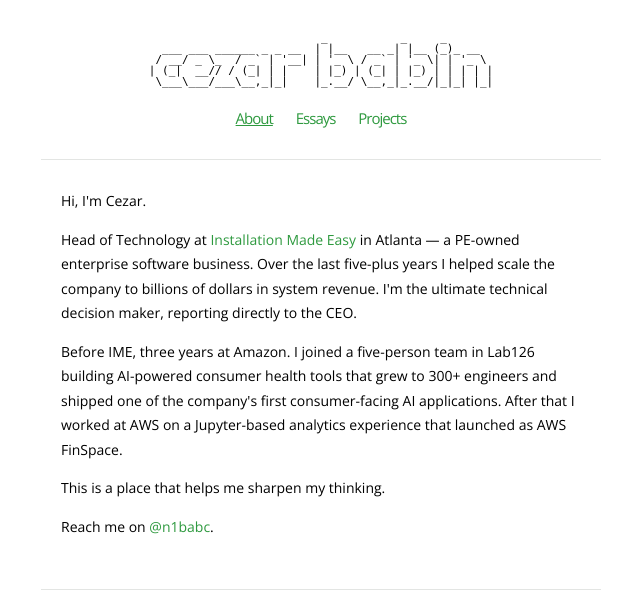
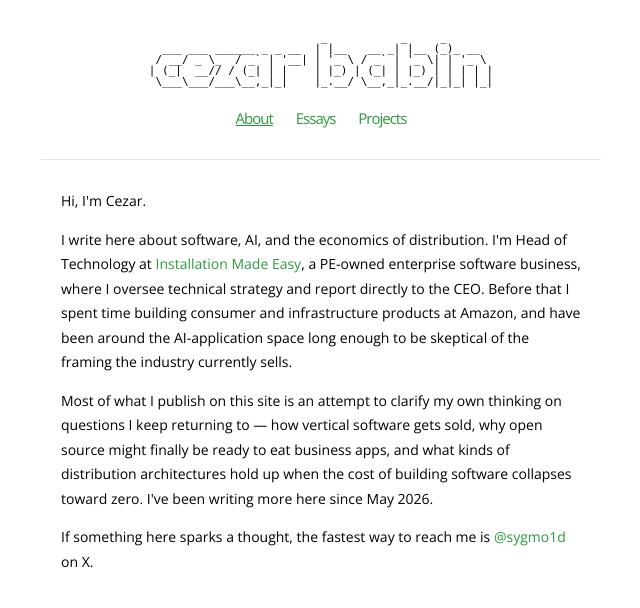
Before and after one commit to nibab/cezarbabin, a plain HTML site: page about.html in a window 1280 px wide. Shown: the top 608 px of the page, without its empty margins (319-959 px from the left). Drawn offline with nearby package versions, Linux system fonts and the light colour scheme; a script that the page names is missing.

Commit message:
Restore previous About with brief IME line + 'since May 2026'
Brings back the original About framing (write about software, AI,
economics of distribution) and adds a one-sentence IME role inside
the existing paragraph. Closes with 'I've been writing more here
since May 2026.'

Also: global rename n1babc -> sygmo1d across all 8 HTML files
(footer X icons + about prose link).

```diff
--- a/about.html
+++ b/about.html
@@ -33,25 +33,26 @@
     <main class="content prose">
       <p>Hi, I'm Cezar.</p>
       <p>
-        Head of Technology at <a href="https://installationmadeeasy.com" target="_blank" rel="noopener">Installation Made Easy</a>
-        in Atlanta — a PE-owned enterprise software business. Over the last
-        five-plus years I helped scale the company to billions of dollars in
-        system revenue. I'm the ultimate technical decision maker, reporting
-        directly to the CEO.
+        I write here about software, AI, and the economics of distribution.
+        I'm Head of Technology at
+        <a href="https://installationmadeeasy.com" target="_blank" rel="noopener">Installation Made Easy</a>,
+        a PE-owned enterprise software business, where I oversee technical
+        strategy and report directly to the CEO. Before that I spent time
+        building consumer and infrastructure products at Amazon, and have
+        been around the AI-application space long enough to be skeptical
+        of the framing the industry currently sells.
       </p>
       <p>
-        Before IME, three years at Amazon. I joined a five-person team in
-        Lab126 building AI-powered consumer health tools that grew to 300+
-        engineers and shipped one of the company's first consumer-facing AI
-        applications. After that I worked at AWS on a Jupyter-based analytics
-        experience that launched as AWS FinSpace.
+        Most of what I publish on this site is an attempt to clarify my own
+        thinking on questions I keep returning to — how vertical software gets
+        sold, why open source might finally be ready to eat business apps, and
+        what kinds of distribution architectures hold up when the cost of
+        building software collapses toward zero. I've been writing more here
+        since May 2026.
       </p>
       <p>
-        This is a place that helps me sharpen my thinking.
-      </p>
-      <p>
-        Reach me on
-        <a href="https://x.com/n1babc" target="_blank" rel="noopener">@n1babc</a>.
+        If something here sparks a thought, the fastest way to reach me is
+        <a href="https://x.com/sygmo1d" target="_blank" rel="noopener">@sygmo1d</a> on X.
       </p>
     </main>
   </div>
@@ -59,7 +60,7 @@
   <hr class="divider">
   <footer class="site-footer">
     <div class="links">
-      <a href="https://x.com/n1babc" target="_blank" rel="noopener" aria-label="X (formerly Twitter)">
+      <a href="https://x.com/sygmo1d" target="_blank" rel="noopener" aria-label="X (formerly Twitter)">
         <svg viewBox="0 0 24 24" aria-hidden="true"><path d="M18.244 2.25h3.308l-7.227 8.26 8.502 11.24H16.17l-5.214-6.817L4.99 21.75H1.68l7.73-8.835L1.254 2.25H8.08l4.713 6.231 5.451-6.231Zm-1.161 17.52h1.833L7.084 4.126H5.117L17.083 19.77Z"/></svg>
       </a>
       <a href="https://github.com/nibab" target="_blank" rel="noopener" aria-label="GitHub">
```
Also changed, not shown: essays/chatgpt-is-the-new-browser.html (+1 -1 lines), essays/innovation-and-survival.html (+1 -1 lines), essays/open-source-will-eat-vertical-ai.html (+1 -1 lines), essays/search-not-ai-is-still-king.html (+1 -1 lines), essays/test-post.html (+1 -1 lines), index.html (+1 -1 lines), projects.html (+1 -1 lines).
